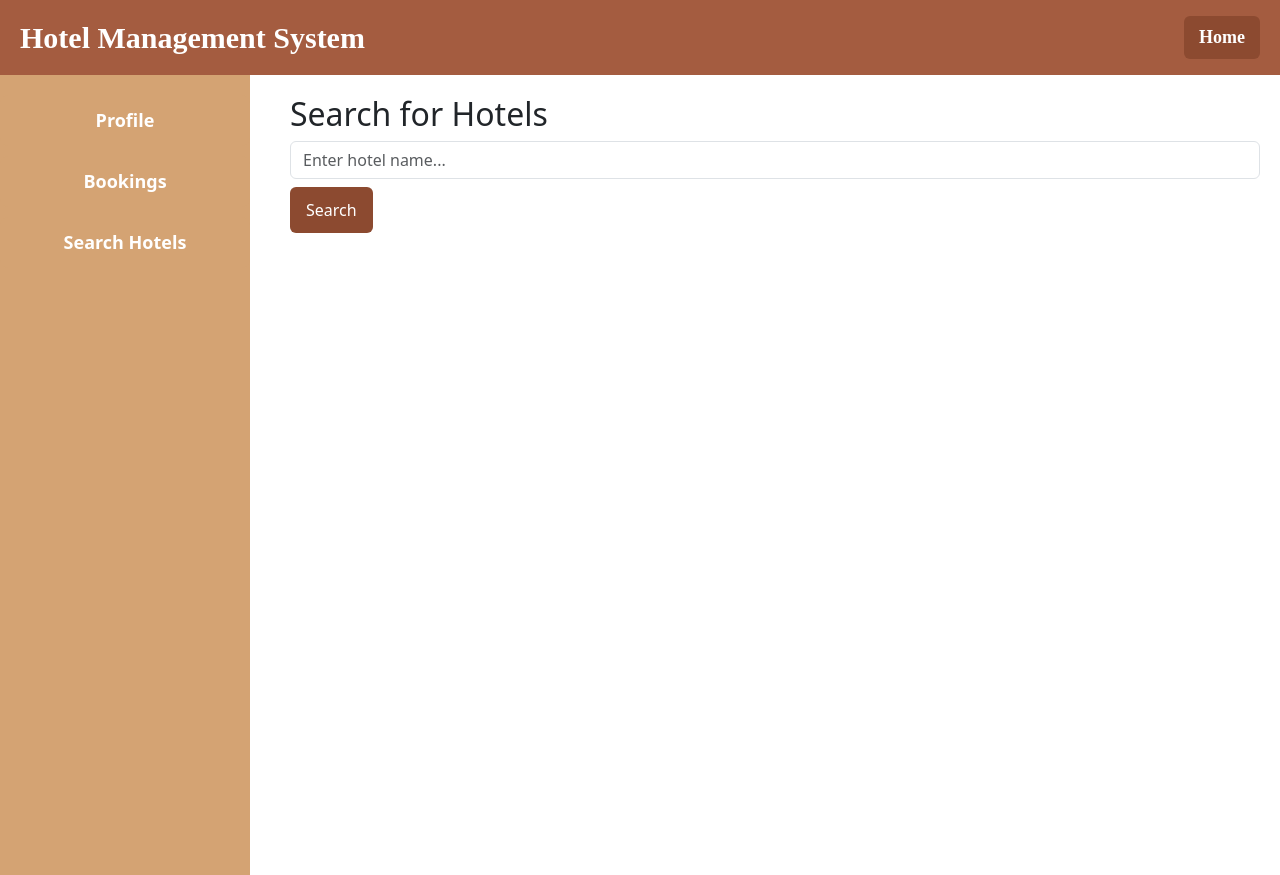
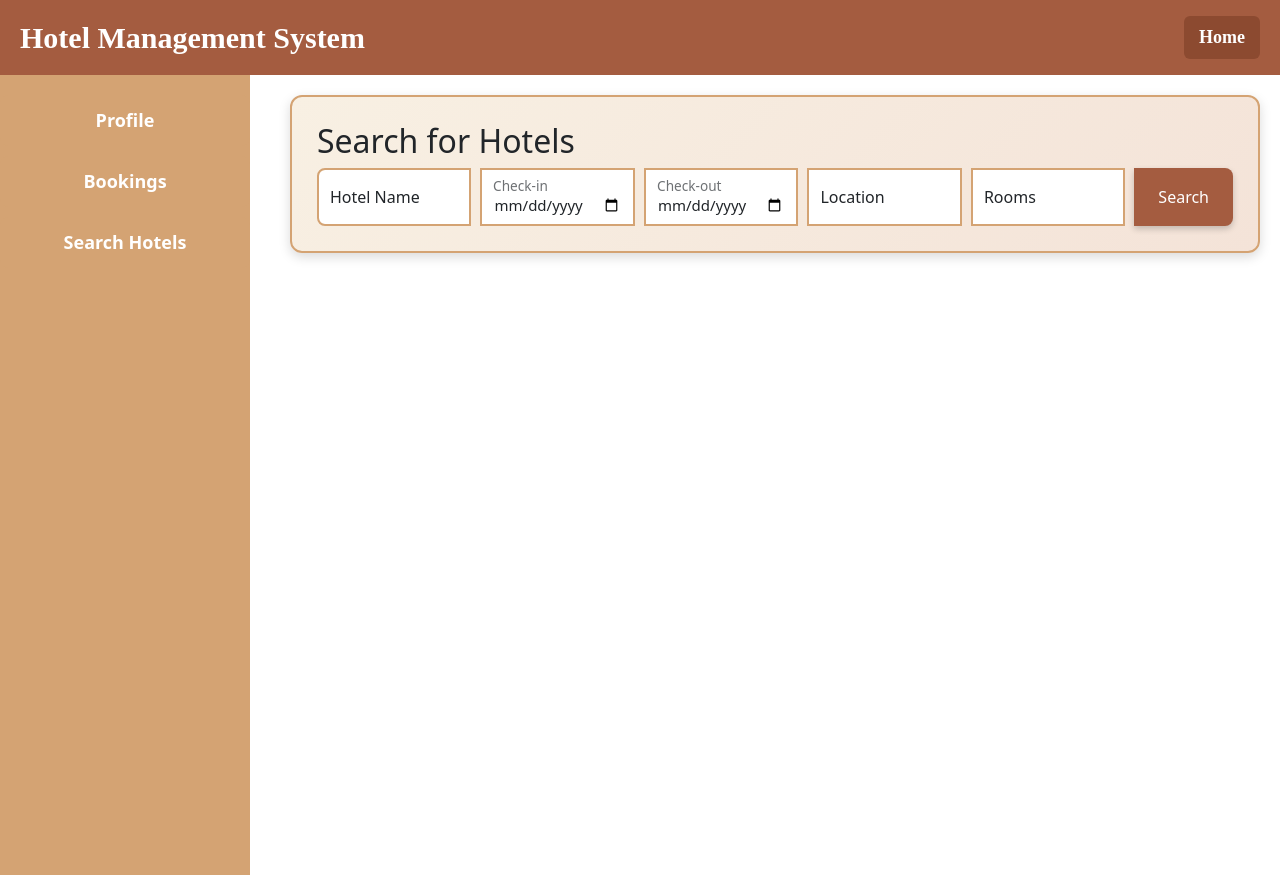
Before and after one commit to Ebrahim525/Hotel-Management-System, a React (Vite) app in the folder hms/: page /guest in a window 1280 px wide. Both pictures are taken after a click on the button "Search Hotels". Built offline with nearby package versions, Linux system fonts and the light colour scheme.

Commit message:
Changes User ash

```diff
--- a/hms/src/pages/UserDashboard.css
+++ b/hms/src/pages/UserDashboard.css
@@ -166,6 +166,132 @@
     border-radius: 6px;
   }
 
+  .search-hotels {
+    background: #f8f0e3;
+    padding: 25px;
+    border-radius: 12px;
+    box-shadow: 0 4px 12px rgba(0, 0, 0, 0.15);
+}
+
+.search-filters {
+    display: flex;
+    flex-wrap: wrap; /* Improved responsiveness */
+    gap: 15px; /* Slightly larger gap for improved spacing */
+    align-items: center;
+}
+
+.input-group {
+    display: flex;
+    flex: 1 1 300px; /* Balanced sizing */
+    gap: 10px;
+}
+
+.form-floating {
+    flex: 1;
+    min-width: 200px; /* Prevents fields from shrinking too small */
+}
+
+.form-control {
+    font-size: 15px; /* Improved readability */
+    padding: 12px 15px;
+    border: 2px solid #d4a373;
+    border-radius: 8px;
+    transition: border 0.3s;
+}
+
+.form-control:focus {
+    border-color: #a45c40;
+    outline: none;
+}
+
+.btn-lg {
+    font-size: 16px;
+    padding: 12px 24px; /* Larger and more prominent */
+    background: #a45c40;
+    color: white;
+    border: none;
+    border-radius: 8px;
+    cursor: pointer;
+    box-shadow: 0 3px 6px rgba(0, 0, 0, 0.2);
+}
+
+.btn-lg:hover {
+    background: #6b3625;
+    transform: scale(1.05); /* Subtle hover effect */
+}
+
+.search-results table {
+  width: 100%;
+  border-collapse: collapse;
+  margin-top: 20px;
+}
+
+.search-results th,
+.search-results td {
+  border: 1px solid #d4a373;
+  padding: 12px 15px;
+  text-align: center;
+}
+
+.search-results th {
+  background: #a45c40;
+  color: #fff;
+  font-weight: bold;
+}
+
+.search-results tr:nth-child(even) {
+  background-color: #f8ede3; /* Alternating row color */
+}
+
+.search-results tr:hover {
+  background-color: #f0d8c2; /* Highlight row on hover */
+}
+
+.book-now-btn {
+  background: #5a8f4f;
+  color: white;
+  padding: 8px 15px;
+  border-radius: 6px;
+  border: none;
+  cursor: pointer;
+  transition: background 0.3s;
+}
+
+.book-now-btn:hover {
+  background: #3d6e35;
+  transform: scale(1.05); /* Slight zoom effect */
+}
+
+@media (max-width: 768px) {
+  .search-filters {
+      flex-direction: column;  /* Stack filters vertically */
+      gap: 10px;
+  }
+
+  .input-group {
+      width: 100%;
+  }
+
+  .btn-lg {
+      width: 100%; /* Full-width search button on smaller screens */
+  }
+
+  .search-results th,
+  .search-results td {
+      padding: 10px; /* Reduced padding for smaller screens */
+  }
+}
+
+.search-hotels {
+  background: linear-gradient(135deg, #f8f0e3, #f4e3d8);
+  border: 2px solid #d4a373;
+}
+
+.form-control:hover {
+  background-color: #fff5ee;
+  border-color: #a45c40;
+}
+
 
   /* Modify Button */
 .modify-btn {
--- a/hms/src/pages/UserDashboard.jsx
+++ b/hms/src/pages/UserDashboard.jsx
@@ -29,6 +29,28 @@ const UserDashboard = () => {
       [id]: rating, // Set rating for specific booking
     }));
   };
+
+  const sampleHotels = [
+    { id: 1, name: "Urban Stay", location: "New York", rooms: 5, checkIn: "2025-03-20", checkOut: "2025-03-25" },
+    { id: 2, name: "Mountain Resort", location: "Denver", rooms: 3, checkIn: "2025-04-10", checkOut: "2025-04-15" },
+    { id: 3, name: "Ocean Breeze", location: "Miami", rooms: 2, checkIn: "2025-05-01", checkOut: "2025-05-05" }
+  ];
+
+  const handleSearch = () => {
+    const name = document.getElementById("hotelName").value.toLowerCase();
+    const location = document.getElementById("location").value.toLowerCase();
+    const rooms = parseInt(document.getElementById("rooms").value, 10);
+
+    const results = sampleHotels.filter(hotel =>
+      (name === "" || hotel.name.toLowerCase().includes(name)) &&
+      (location === "" || hotel.location.toLowerCase().includes(location)) &&
+      (!rooms || hotel.rooms >= rooms)
+    );
+
+    setFilteredHotels(results);
+  };
+
+  const [filteredHotels, setFilteredHotels] = useState([]);
 
   const content = {
     profile: (
@@ -135,11 +157,88 @@ const UserDashboard = () => {
     searchHotel: (
       <div className="search-hotels">
         <h2>Search for Hotels</h2>
-        <input type="text" className="form-control" placeholder="Enter hotel name..." />
-        <button className="btn search-btn mt-2">Search</button>
+
+        <div className="search-filters">
+          <div className="input-group">
+            <div className="form-floating">
+              <input type="text" className="form-control" id="hotelName" placeholder="Hotel Name" />
+              <label htmlFor="hotelName">Hotel Name</label>
+            </div>
+
+            <div className="form-floating">
+              <input type="date" className="form-control" id="checkIn" placeholder="Check-in Date" />
+              <label htmlFor="checkIn">Check-in</label>
+            </div>
+
+            <div className="form-floating">
+              <input type="date" className="form-control" id="checkOut" placeholder="Check-out Date" />
+              <label htmlFor="checkOut">Check-out</label>
+            </div>
+
+            <div className="form-floating">
+              <input type="text" className="form-control" id="location" placeholder="Location" />
+              <label htmlFor="location">Location</label>
+            </div>
+
+            <div className="form-floating">
+              <input type="number" className="form-control" id="rooms" placeholder="Rooms" min="1" />
+              <label htmlFor="rooms">Rooms</label>
+            </div>
+
+            <button className="btn btn-primary btn-lg" onClick={handleSearch}>
+              Search
+            </button>
+          </div>
+        </div>
+
+        {/* Search Results */}
+        {filteredHotels.length > 0 && (
+  <div className="search-results">
+    <h3>Search Results</h3>
+    <table className="table">
+      <thead>
+        <tr>
+          <th>Hotel Name</th>
+          <th>Location</th>
+          <th>Rooms Available</th>
+          <th>Check-in</th>
+          <th>Check-out</th>
+          <th>  </th>
+        </tr>
+      </thead>
+      <tbody>
+        {filteredHotels.map((hotel) => (
+          <tr key={hotel.id}>
+            <td>{hotel.name}</td>
+            <td>{hotel.location}</td>
+            <td>{hotel.rooms}</td>
+            <td>{hotel.checkIn}</td>
+            <td>{hotel.checkOut}</td>
+            <td>
+              <button
+                className="btn btn-success"
+                onClick={() => handleBook(hotel)}
+              >
+                Book Now
+              </button>
+            </td>
+          </tr>
+        ))}
+      </tbody>
+    </table>
+  </div>
+)}
+
       </div>
     ),
   };
+
+  const handleBook = (hotel) => {
+    alert(`Booking confirmed for ${hotel.name} from ${hotel.checkIn} to ${hotel.checkOut}!`);
+
+    // Optional: Add booking logic here if you want to store it in state or database
+  };
+
 
   return (
     <div className="user-dashboard">
```
